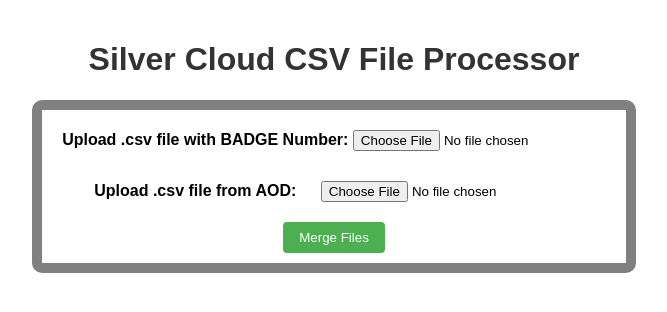
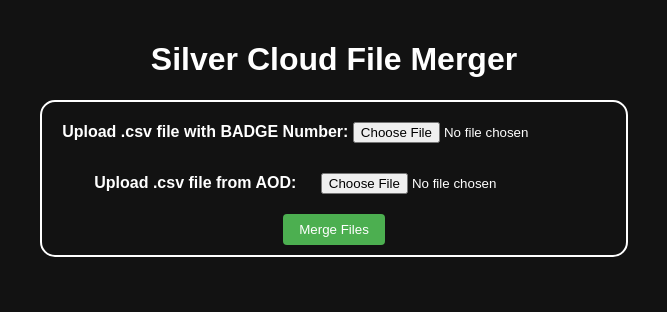
Before and after one commit to patrickrooney09/csv_project, a Flask app: page / in a window 1280 px wide. Shown: the top 312 px of the page, without its empty margins (306-973 px from the left). Run offline with Flask 3, Linux system fonts and the light colour scheme.

Commit message:
changed css and html stuff

```diff
--- a/static/css/style.css
+++ b/static/css/style.css
@@ -5,10 +5,12 @@ body {
   flex-direction: column;
   justify-content: center;
   align-items: center;
+  background-color: #121212;
+  color: white;
 }
 
 h1 {
-  color: #333;
+  color: white;
 }
 
 form {
@@ -46,8 +48,8 @@ button:hover {
   justify-content: center;
   align-items: center;
   padding: 10px;
-  border: 10px solid grey;
-  border-radius: 10px;
+  border: 2px solid white;
+  border-radius: 15px;
 }
 
 #upload-item {
--- a/templates/index.html
+++ b/templates/index.html
@@ -10,7 +10,7 @@
     />
   </head>
   <body>
-    <h1>Silver Cloud CSV File Processor</h1>
+    <h1>Silver Cloud File Merger</h1>
     <div id="upload-section">
       <form
         method="POST"
```
